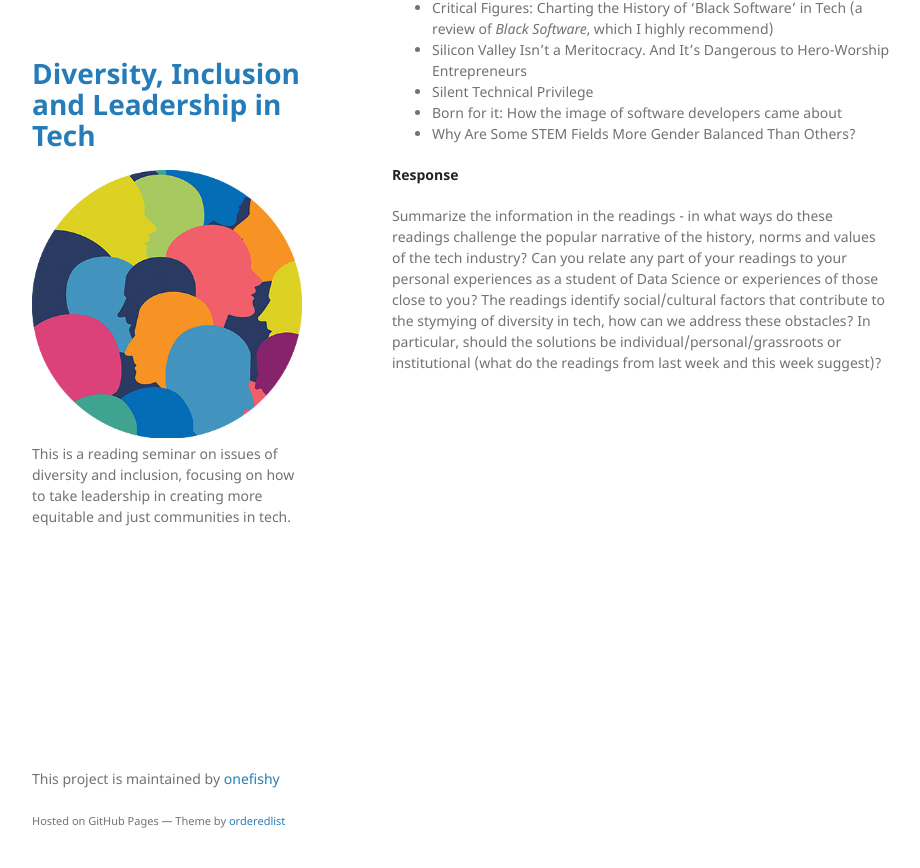
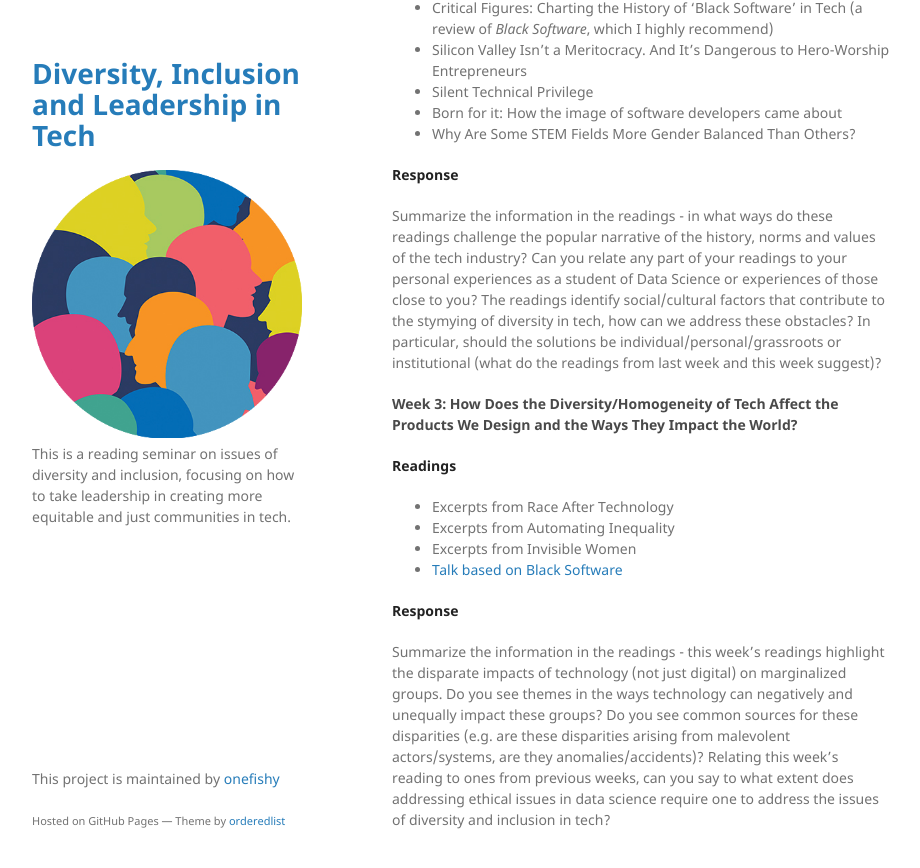
Before and after one commit to onefishy/DIL_in_tech, a Jekyll site: the page built from schedule.md, in a window 1280 px wide and 900 px high, scrolled down 629 px. Shown: the top 868 px of the window, without its empty margins (178-1098 px from the left). Built offline with Jekyll 4.4.1, drawn with Linux system fonts in a browser that asks for light colours; our own code applies the rules of GitHub Pages for plain Markdown files.

Commit message:
Update schedule.md

```diff
--- a/schedule.md
+++ b/schedule.md
@@ -31,3 +31,18 @@ Thinking ahead - What topics do you hope to explore in this seminar? What do you
 **Response**
 
 Summarize the information in the readings - in what ways do these readings challenge the popular narrative of the history, norms and values of the tech industry? Can you relate any part of your readings to your personal experiences as a student of Data Science or experiences of those close to you? The readings identify social/cultural factors that contribute to the stymying of diversity in tech, how can we address these obstacles? In particular, should the solutions be individual/personal/grassroots or institutional (what do the readings from last week and this week suggest)?
+
+
+#### Week 3: How Does the Diversity/Homogeneity of Tech Affect the Products We Design and the Ways They Impact the World?
+
+**Readings**
+
+  - Excerpts from Race After Technology
+  - Excerpts from Automating Inequality
+  - Excerpts from Invisible Women
+  - [Talk based on Black Software](https://www.youtube.com/watch?v=g7WcCjL14iQ)
+
+
+**Response**
+
+Summarize the information in the readings - this week's readings highlight the disparate impacts of technology (not just digital) on marginalized groups. Do you see themes in the ways technology can negatively and unequally impact these groups? Do you see common sources for these disparities (e.g. are these disparities arising from malevolent actors/systems, are they anomalies/accidents)? Relating this week's reading to ones from previous weeks, can you say to what extent does addressing ethical issues in data science require one to address the issues of diversity and inclusion in tech?
```
